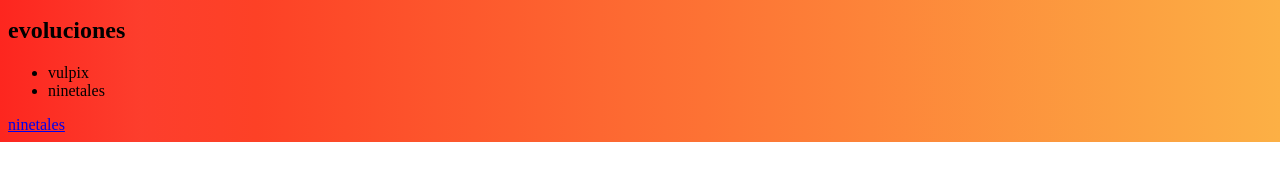
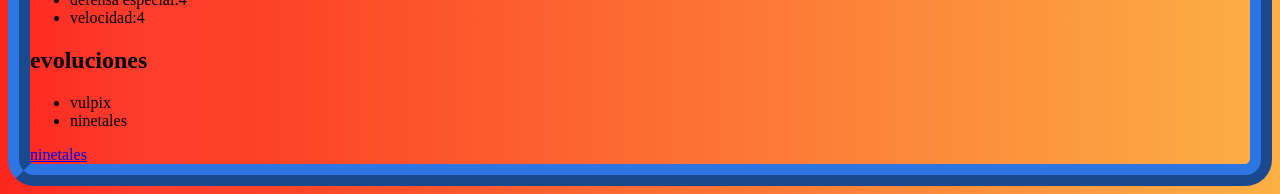
Before and after one commit to ultrac26/pokedex, a plain HTML site: page index.html in a window 1280 px wide. Shown: the part 744-938 px from the top of the page. Before the commit the page ends 886 px from the top, so only its background shows below. Drawn offline with Linux system fonts and the light colour scheme.

Commit message:
Add files via upload

```diff
--- a/index.html
+++ b/index.html
@@ -8,6 +8,12 @@
         body{
             background: rgb(253,38,31);
 background: linear-gradient(90deg, rgba(253,38,31,1) 0%, rgba(253,53,35,0.9551470246301645) 11%, rgba(253,65,38,1) 20%, rgba(253,75,41,1) 27%, rgba(253,85,44,1) 34%, rgba(253,93,46,1) 40%, rgba(253,106,50,1) 49%, rgba(253,114,52,1) 55%, rgba(253,132,57,1) 68%, rgba(252,158,64,1) 87%, rgba(252,176,69,1) 100%);
+        }
+        body{
+            border-style: ridge;
+            border-color: rgb(44, 117, 227);
+            border-radius: 7mm;
+            border-width: 0.6cm;
         }
 </style>
 </head>
@@ -39,9 +45,10 @@ background: linear-gradient(90deg, rgba(253,38,31,1) 0%, rgba(253,53,35,0.955147
         <li>vulpix</li>
         <li>ninetales</li>
     </ul>
+    <a href="ninetales.html">ninetales
+    </a>
 </header>
-<main><a href="ninetales.html">ninetales
-</a></main>
+<main></main>
 <footer></footer>
 </body>
 </html>
```
Also changed, not shown: ninetales.html (+9 -2 lines).
